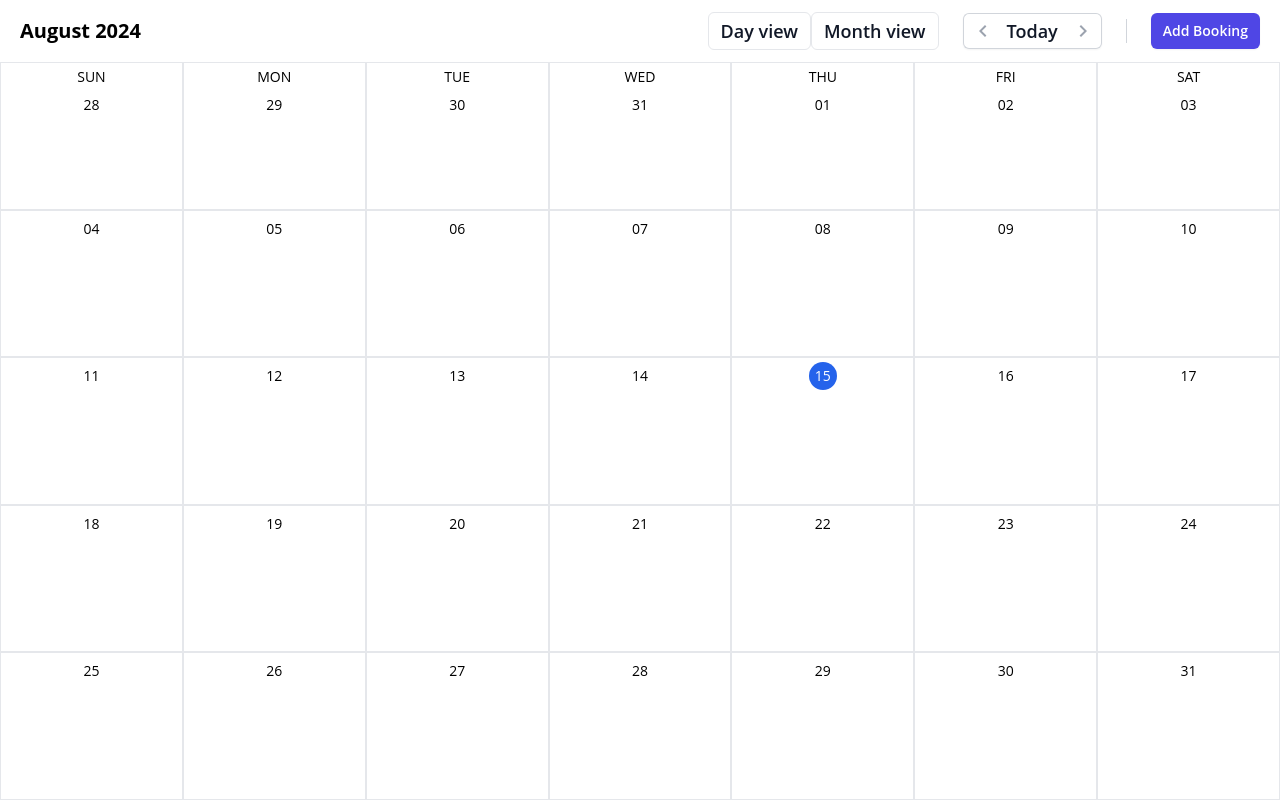
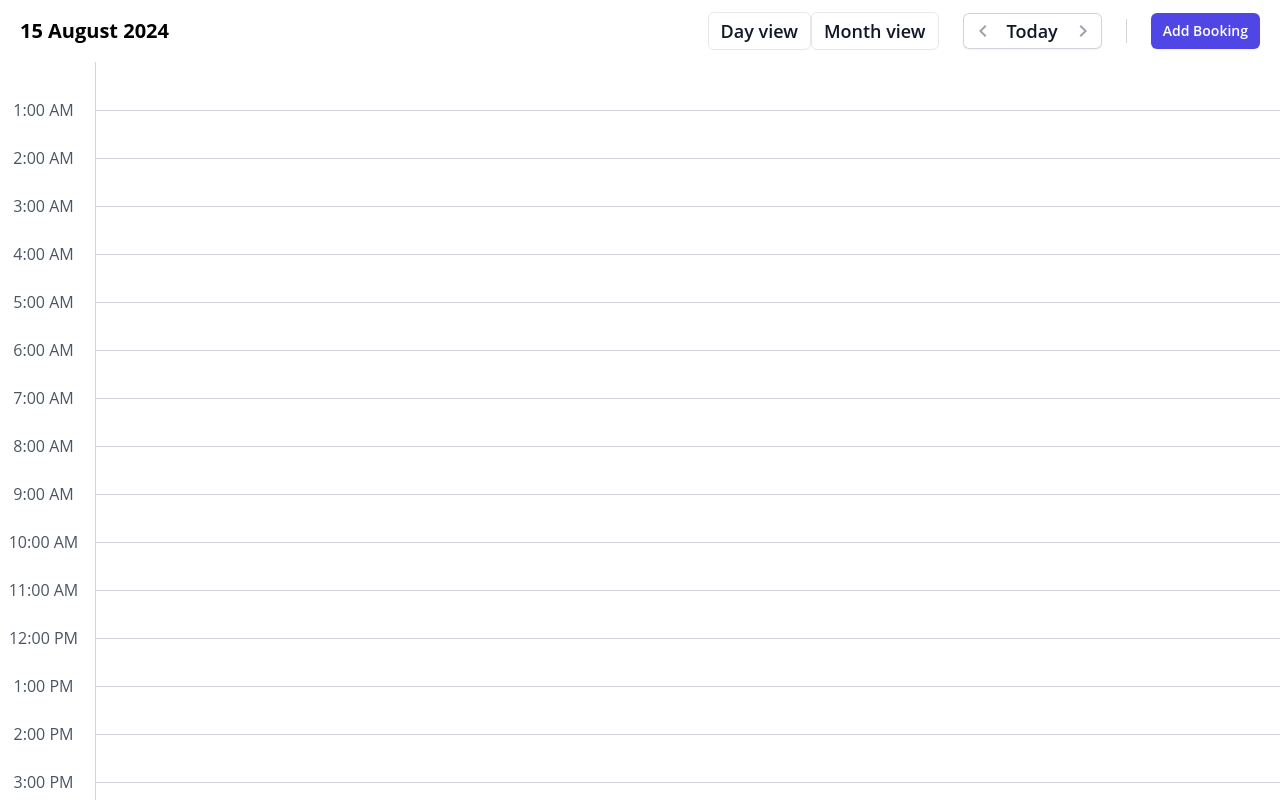
Before and after one commit to ketha29/FoE-RR-Frontend, a React (Vite) app: page / in a window 1280 px wide. Shown: the top 800 px of the page. Built offline with nearby package versions, Linux system fonts and the light colour scheme.

Commit message:
Add new booking form and add booking button

```diff
--- a/src/App.tsx
+++ b/src/App.tsx
@@ -7,12 +7,13 @@ import Month from "./components/Month"
 import GlobalContext from "./context/GlobalContext"
 import DayView from "./components/DayView"
 import CalendarHeaderDay from "./components/CalendarHeaderDay"
+import BookingForm1 from "./components/BookingForm1"
+import BookingForm from "./components/BookingForm"
 
 function App() {
   const [currentMonth, setCurrentMonth] = useState(getMonth());
-  const {monthIndex} = useContext(GlobalContext);
-  const [view, setView] = useState("month");
-
+  const {monthIndex, dayIndex, showBookingForm} = useContext(GlobalContext);
+  const [view, setView] = useState("day");
   const [currentDay, setCurretDay] = useState(getDay());
 
   useEffect(( )=> {
@@ -22,6 +23,7 @@ function App() {
   console.table(getMonth(3))
   return (
     <React.Fragment>
+      {showBookingForm && <BookingForm />}
       {/* <DayView day={currentDay} /> */}
       {/* <BookingForm /> */}
       <div className="h-screen flex flex-col">
--- /dev/null
+++ b/src/components/AddBookingButton.tsx
@@ -0,0 +1,18 @@
+import { useContext } from "react";
+import GlobalContext from "../context/GlobalContext";
+
+const AddBookingButton = () => {
+    const { setShowBookingForm } = useContext(GlobalContext)
+    return (
+        <div>
+        <button
+            className="ml-6 rounded-md bg-indigo-600 px-3 py-2 text-sm font-semibold text-white shadow-sm hover:bg-indigo-500 focus-visible:outline focus-visible:outline-2 focus-visible:outline-offset-2 focus-visible:outline-indigo-500"
+            onClick={() => setShowBookingForm(true)}
+            >
+            Add Booking
+            </button>
+        </div>
+    )
+}
+
+export default AddBookingButton
--- a/src/components/BookingForm.tsx
+++ b/src/components/BookingForm.tsx
@@ -1,9 +1,12 @@
+import { useContext } from "react";
 import { FieldValues, useForm } from "react-hook-form";
+import GlobalContext from "../context/GlobalContext";
 
 const BookingForm = () => {
     const {register, handleSubmit, formState: {errors}} = useForm();
 
     const onSubmit = (data: FieldValues) => console.log(data);
+    const {setShowBookingForm} = useContext(GlobalContext);
 
   return (
     <form onSubmit={handleSubmit((data) => console.log(data))}>
--- /dev/null
+++ b/src/components/BookingForm1.tsx
@@ -0,0 +1,21 @@
+import CloseIcon from '@mui/icons-material/Close';
+import { useContext } from 'react';
+import GlobalContext from '../context/GlobalContext';
+
+const BookingForm1 = () => {
+    // const {setShowBookingForm} = useContext(GlobalContext);
+    return (
+        <div className="h-screen w-full fixed left-0 top-0 flex justify-center items-center">
+        <form className="bg-white rounded-lg shadow-2xl w-1/4">
+            <header className="bg-gray-100 px-4 py-2 justify-between items-center">
+                <button onClick={() => console.log("closed")
+                } className="ml-96 text-gray-400 hover:bg-gray-200 rounded-full">
+                    <CloseIcon />
+                </button>
+            </header>
+        </form>
+        </div>
+    )
+}
+
+export default BookingForm1
--- a/src/components/CalendarHeader.tsx
+++ b/src/components/CalendarHeader.tsx
@@ -1,26 +1,22 @@
-import { useContext, useState } from 'react'
+import { useContext } from 'react'
 import GlobalContext from '../context/GlobalContext'
 import dayjs from 'dayjs';
 import ChevronLeftIcon from '@mui/icons-material/ChevronLeft';
 import ChevronRightIcon from '@mui/icons-material/ChevronRight';
-import BookingForm from './BookingForm';
-import { getDay } from '../util';
-import DayView from './DayView';
+import AddBookingButton from './AddBookingButton';
 
 interface CalendarHeaderProps {
   view: String;
   setView: React.Dispatch<React.SetStateAction<string>>;
 }
 
-function CalendarHeader({view, setView}: CalendarHeaderProps) {
+function CalendarHeader({ setView }: CalendarHeaderProps) {
   const {monthIndex, setMonthIndex} = useContext(GlobalContext);
   const handlePrevMonth = () => setMonthIndex(monthIndex - 1);
   const handleNextMonth = () => setMonthIndex(monthIndex + 1);
   const handleToday = () => setMonthIndex(dayjs().month());
-  const [addBooking, setAddBooking] = useState(false);
 
   return (
-    <>
     <header className='flex px-5 py-3 items-center justify-between'>
       <h2 className='m1-4 text-xl text-grey-500 font-bold'>
         {dayjs(new Date(dayjs().year(), monthIndex)).format("MMMM YYYY")}
@@ -50,16 +46,9 @@ function CalendarHeader({view, setView}: CalendarHeaderProps) {
           </button>
         </div>
         <div className="ml-6 h-6 w-px bg-gray-300"></div>
-        <button
-          className="ml-6 rounded-md bg-indigo-600 px-3 py-2 text-sm font-semibold text-white shadow-sm hover:bg-indigo-500 focus-visible:outline focus-visible:outline-2 focus-visible:outline-offset-2 focus-visible:outline-indigo-500"
-          onClick={() => setAddBooking(true)}
-        >
-          Add Booking
-        </button>
+        <AddBookingButton />
       </div>
     </header>
-    {(addBooking === true) && <BookingForm />}
-    </>
   )
 }
 
--- a/src/components/CalendarHeaderDay.tsx
+++ b/src/components/CalendarHeaderDay.tsx
@@ -1,24 +1,20 @@
-import { useContext, useState } from 'react'
+import { useContext } from 'react'
 import GlobalContext from '../context/GlobalContext'
 import dayjs from 'dayjs';
 import ChevronLeftIcon from '@mui/icons-material/ChevronLeft';
 import ChevronRightIcon from '@mui/icons-material/ChevronRight';
-import BookingForm from './BookingForm';
-import { getDay } from '../util';
+import AddBookingButton from './AddBookingButton';
 
 interface CalendarHeaderDayProps {
   view: String;
   setView: React.Dispatch<React.SetStateAction<string>>;
 }
 
-function CalendarHeaderDay({view, setView}: CalendarHeaderDayProps) {
-  const {dayIndex, setDayIndex} = useContext(GlobalContext);
+const CalendarHeaderDay = ({ setView }: CalendarHeaderDayProps) => {
+  const { dayIndex, setDayIndex } = useContext(GlobalContext);
   const handlePrevDay = () => setDayIndex(dayIndex - 1);
   const handleNextDay = () => setDayIndex(dayIndex + 1);
   const handleToday = () => setDayIndex(dayjs().date());
-  const handleBooking = () => {console.log("clicked")};
-
-  const [currentDay, setCurretDay] = useState(getDay());
 
   return (
     <header className='flex px-5 py-3 items-center justify-between'>
@@ -50,12 +46,7 @@ function CalendarHeaderDay({view, setView}: CalendarHeaderDayProps) {
           </button>
         </div>
         <div className="ml-6 h-6 w-px bg-gray-300"></div>
-        <button
-          className="ml-6 rounded-md bg-indigo-600 px-3 py-2 text-sm font-semibold text-white shadow-sm hover:bg-indigo-500 focus-visible:outline focus-visible:outline-2 focus-visible:outline-offset-2 focus-visible:outline-indigo-500"
-          onClick={handleBooking}
-        >
-          Add Booking
-        </button>
+        <AddBookingButton />
       </div>
     </header>
   )
--- a/src/components/DayView.tsx
+++ b/src/components/DayView.tsx
@@ -1,7 +1,4 @@
 import dayjs from "dayjs";
-import CalendarHeader from "./CalendarHeader";
-import CalendarHeaderDay from "./CalendarHeaderDay";
-import Day from "./Day";
 
 interface DayViewProps {
   day: dayjs.Dayjs[];
--- a/src/components/Month.tsx
+++ b/src/components/Month.tsx
@@ -1,13 +1,12 @@
 import dayjs from 'dayjs'
 import React from 'react'
 import Day from './Day';
-import CalendarHeader from './CalendarHeader';
 
 interface MothProps {
   month: dayjs.Dayjs[][];
 }
 
-const Month = ({month}: MothProps) => {
+const Month = ({ month }: MothProps) => {
   return (
       <div className="flex-1 grid grid-cols-7 grid-rows-5">
         {month.map((row, i) => (
--- a/src/context/ContextWrapper.tsx
+++ b/src/context/ContextWrapper.tsx
@@ -9,9 +9,10 @@ interface ContextWrapperProps {
 const ContextWrapper = ({ children }: ContextWrapperProps) => {
   const [monthIndex, setMonthIndex] = useState(dayjs().month());
   const [dayIndex, setDayIndex] = useState(dayjs().date());
+  const [showBookingForm, setShowBookingForm] = useState(false);
 
   return (
-    <GlobalContext.Provider value={{ monthIndex, setMonthIndex, dayIndex, setDayIndex }}>
+    <GlobalContext.Provider value={{ monthIndex, setMonthIndex, dayIndex, setDayIndex, showBookingForm, setShowBookingForm }}>
       {children}
     </GlobalContext.Provider>
   );
--- a/src/context/GlobalContext.tsx
+++ b/src/context/GlobalContext.tsx
@@ -1,20 +1,21 @@
 import React, { Dispatch, SetStateAction } from "react";
-import { Dayjs } from "dayjs";
 
-// Define an interface for your context values
 interface GlobalContextType {
   monthIndex: number;
   setMonthIndex: Dispatch<SetStateAction<number>>;
   dayIndex: number;
   setDayIndex: Dispatch<SetStateAction<number>>;
+  showBookingForm: boolean;
+  setShowBookingForm: Dispatch<SetStateAction<boolean>>;
 }
 
-// Initialize context with a default value
 const GlobalContext = React.createContext<GlobalContextType>({
   monthIndex: 0,
   setMonthIndex: (index) => {},
   dayIndex: 0,
   setDayIndex: (index) => {},
+  showBookingForm: false,
+  setShowBookingForm: () => {},
 });
 
 export default GlobalContext;
```
